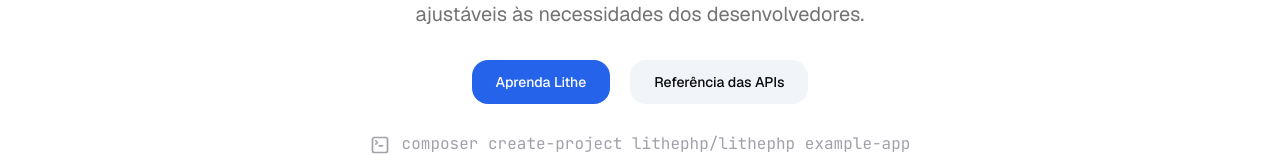
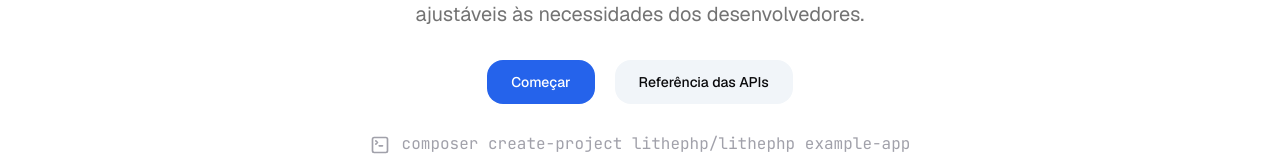
Before and after one commit to lithephp/docs-pt, a Next.js app: page / in a window 1280 px wide. Shown: the part 456-611 px from the top of the page. Built offline with nearby package versions, Linux system fonts and the light colour scheme.

Commit message:
Update homepage title from 'Aprenda Lithe' to 'Começar'

```diff
--- a/app/page.tsx
+++ b/app/page.tsx
@@ -20,7 +20,7 @@
             size: "lg"
           })}
         >
-          Aprenda Lithe
+          Começar
         </Link>
         <Link
           href={`/reference/${FLATTEND_REFERENCE_ROUTES[0].href}`}
```
